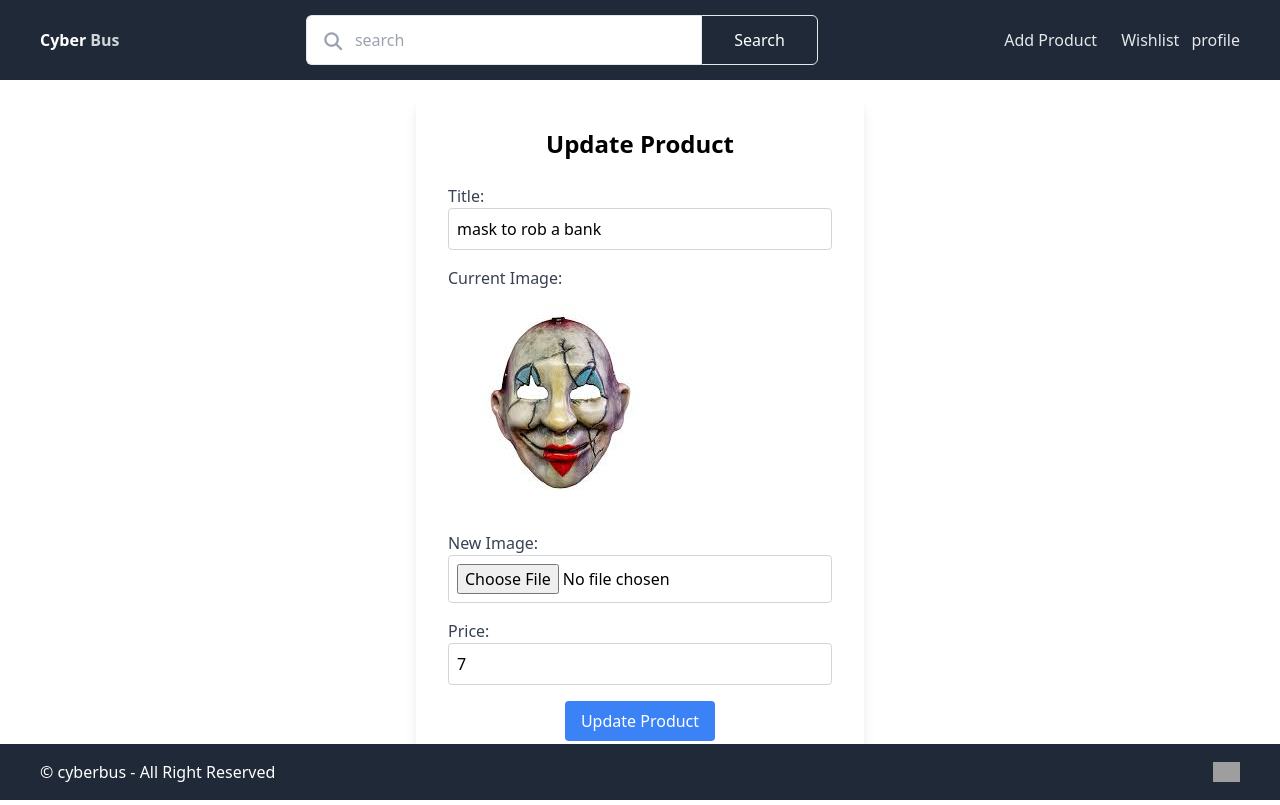
After one commit to loaymorad/CyberBus, a Flask app: page /update_product?product_id=1 in a window 1280 px wide. The commit adds this page. Run offline with Flask 3, Linux system fonts and the light colour scheme; a user stored in the database is signed in; style sheets or scripts are compiled from the project's sources; some libraries are stand-ins or nearby versions; grey boxes are pictures that could not be loaded.

Commit message:
add update button to admin panel

```diff
--- a/app.py
+++ b/app.py
@@ -169,6 +169,39 @@ def delete_product():
         db.delete_product_by_title(productdb_connection, product_title)
     return redirect(url_for('admin_panel'))
 
+@app.route('/update_product', methods=['GET', 'POST'])
+def update_product():
+    if request.method == 'POST':
+        product_id = request.form.get('product_id')  # Retrieve the product_id from the form
+        new_title = request.form.get('title')
+        new_price = request.form.get('price')
+        product_image = request.files.get('image')
+
+        # Retrieve current image filename
+        product = db.get_product_by_id(productdb_connection, product_id)
+        current_image = product[1]  # Assuming image is in the second column of the product tuple
+
+        if product_image and allowed_file(product_image.filename) and allowed_file_content(product_image):
+            if allowed_file_size(product_image):
+                product_image.save(os.path.join(app.config['UPLOAD_FOLDER'], product_image.filename))
+                # Remove old image if it exists
+                old_image_path = os.path.join(app.config['UPLOAD_FOLDER'], current_image)
+                if os.path.exists(old_image_path):
+                    os.remove(old_image_path)
+            else:
+                    return "file is to large"
+        else:
+            product_image.filename = current_image  # Keep the old image if no new file is provided
+
+        db.update_product(productdb_connection, product_id, new_title, product_image.filename, new_price)
+        return redirect(url_for('admin_panel'))
+
+    product_id = request.args.get('product_id')  # Retrieve product_id from query parameters
+    if product_id:
+        product = db.get_product_by_id(productdb_connection, product_id)
+        return render_template('updateproduct.html', product=product)
+    return "Product ID is required", 400
+
 
 if __name__ == "__main__":
     db.make_user_table(userdb_connection)
--- a/db.py
+++ b/db.py
@@ -145,6 +145,45 @@ def search_products(connection, title):
 
     return cursor.fetchall()
 
+def get_all_products(connection):
+    cursor = connection.cursor()
+    cursor.execute('''
+        SELECT * FROM products
+    ''')
+    products = cursor.fetchall()
+    return products
+
+
+def update_product(connection, product_id, new_title, new_image, new_price):
+    cursor = connection.cursor()
+
+    cursor.execute('''
+        UPDATE products SET title = ?, img = ?, price = ? WHERE id = ?
+    ''', (new_title, new_image, new_price, product_id))
+
+    connection.commit()
+
+
+def get_product_by_id(connection, product_id):
+    cursor = connection.cursor()
+
+    cursor.execute('''
+        SELECT * FROM products WHERE id = ?
+    ''', (product_id,))
+
+    product = cursor.fetchone()
+    return product
+
+
+def delete_product_by_title(connection, title):
+    cursor = connection.cursor()
+
+    cursor.execute('''
+        DELETE FROM products WHERE title = ?
+    ''', (title,))
+
+    connection.commit()
+
 # ------- wishlist -------
 
 def add_product_to_wishlist(connection, userid, productid): # add when i click to a single product
@@ -166,21 +205,3 @@ def get_product_from_wishlist(connection, userid): #
     connection.commit()
 
     return cursor.fetchall() # get all products for that user
-
-def get_all_products(connection):
-    cursor = connection.cursor()
-    cursor.execute('''
-        SELECT * FROM products
-    ''')
-    products = cursor.fetchall()
-    return products
-
-
-def delete_product_by_title(connection, title):
-    cursor = connection.cursor()
-
-    cursor.execute('''
-        DELETE FROM products WHERE title = ?
-    ''', (title,))
-
-    connection.commit()
--- a/templates/panel.html
+++ b/templates/panel.html
@@ -48,7 +48,7 @@
                 <th class="p-4 border-b border-gray-400 text-left">Image</th>
                 <th class="p-4 border-b border-gray-400 text-left">Title</th>
                 <th class="p-4 border-b border-gray-400 text-left">Price</th>
-                <th class="p-4 border-b border-gray-400 text-left"></th> <!-- Empty header for Action -->
+                <th class="p-4 border-b border-gray-400 text-left">Actions</th> <!-- Empty header for Action -->
             </tr>
         </thead>
         <tbody class="text-gray-700">
@@ -60,6 +60,7 @@
                 <td class="p-4 border-b border-gray-400">{{ product[2] }}</td>
                 <td class="p-4 border-b border-gray-400">{{ product[3] }}</td>
                 <td class="p-4 border-b border-gray-400 text-center">
+                    <a href="{{ url_for('update_product', product_id=product[0]) }}" class="bg-blue-500 text-white py-1 px-3 rounded hover:bg-blue-400 mr-2">Update</a>
                     <form action="{{ url_for('delete_product') }}" method="POST" style="display:inline;">
                         <input type="hidden" name="title" value="{{ product[2] }}">
                         <button type="submit" class="bg-red-600 text-white py-1 px-3 rounded hover:bg-red-500">Delete</button>
--- /dev/null
+++ b/templates/updateproduct.html
@@ -0,0 +1,33 @@
+{% extends "layout.html" %}
+
+{% block title %}Update Product{% endblock %}
+
+{% block content %}
+<div class="container mx-auto px-4 py-8">
+    <div class="max-w-md mx-auto bg-white p-8 rounded-lg shadow-lg">
+        <h1 class="text-2xl font-bold mb-6 text-center">Update Product</h1>
+        <form action="{{ url_for('update_product') }}" method="POST" enctype="multipart/form-data">
+            <input type="hidden" name="product_id" value="{{ product[0] }}">
+            <div class="mb-4">
+                <label class="block text-gray-700">Title:</label>
+                <input type="text" name="title" value="{{ product[2] }}" class="w-full p-2 border border-gray-300 rounded">
+            </div>
+            <div class="mb-4">
+                <label class="block text-gray-700">Current Image:</label>
+                <img src="{{ url_for('static', filename='uploads/' + product[1]) }}" alt="{{ product[2] }}" class="max-w-48">
+            </div>
+            <div class="mb-4">
+                <label class="block text-gray-700">New Image:</label>
+                <input type="file" name="image" class="w-full p-2 border border-gray-300 rounded">
+            </div>
+            <div class="mb-4">
+                <label class="block text-gray-700">Price:</label>
+                <input type="text" name="price" value="{{ product[3] }}" class="w-full p-2 border border-gray-300 rounded">
+            </div>
+            <div class="text-center">
+                <button type="submit" class="bg-blue-500 text-white py-2 px-4 rounded hover:bg-blue-400">Update Product</button>
+            </div>
+        </form>
+    </div>
+</div>
+{% endblock %}
```
Also changed, not shown: products.db, static/uploads/no-pain-no-gain-5120x2880-17407.png (added).
